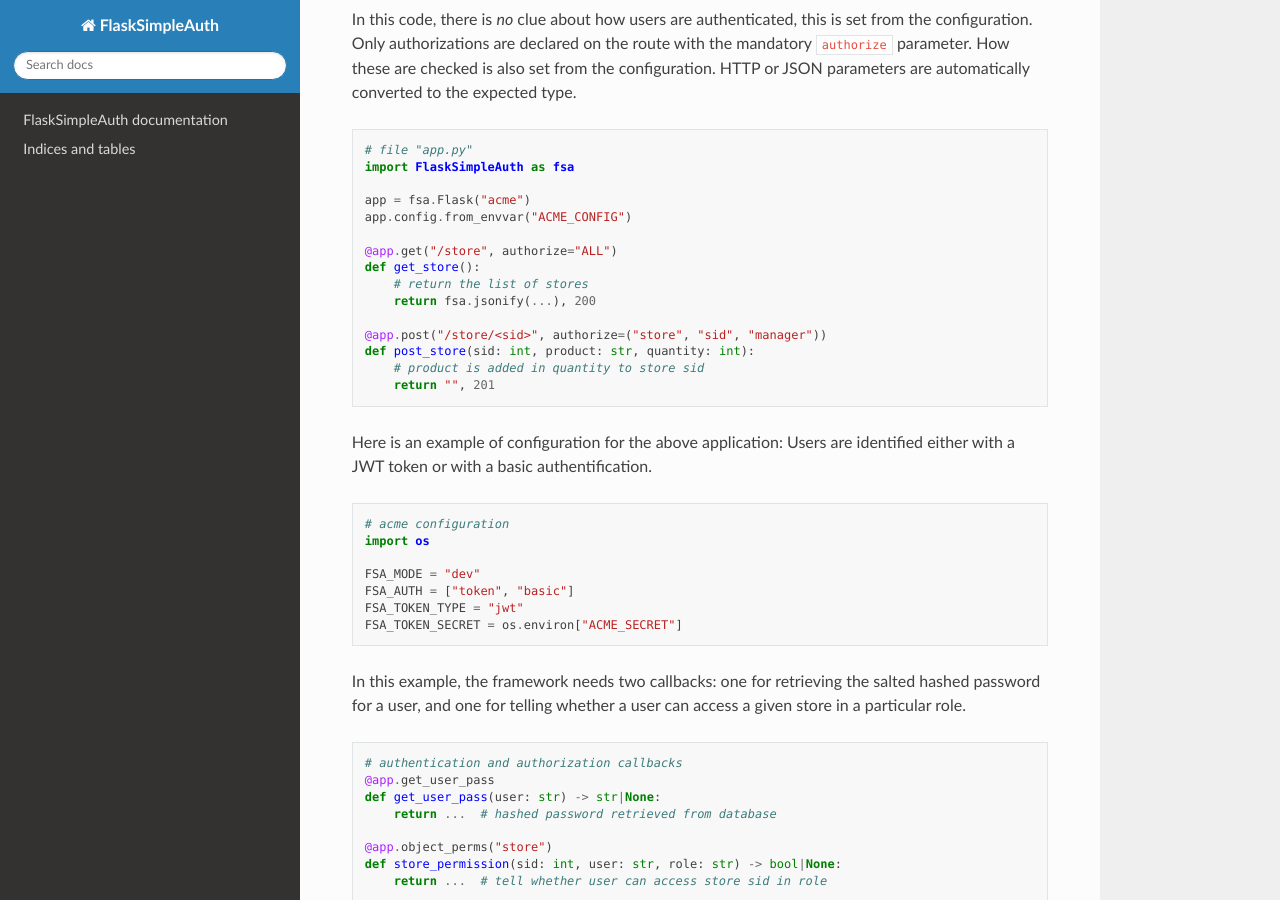
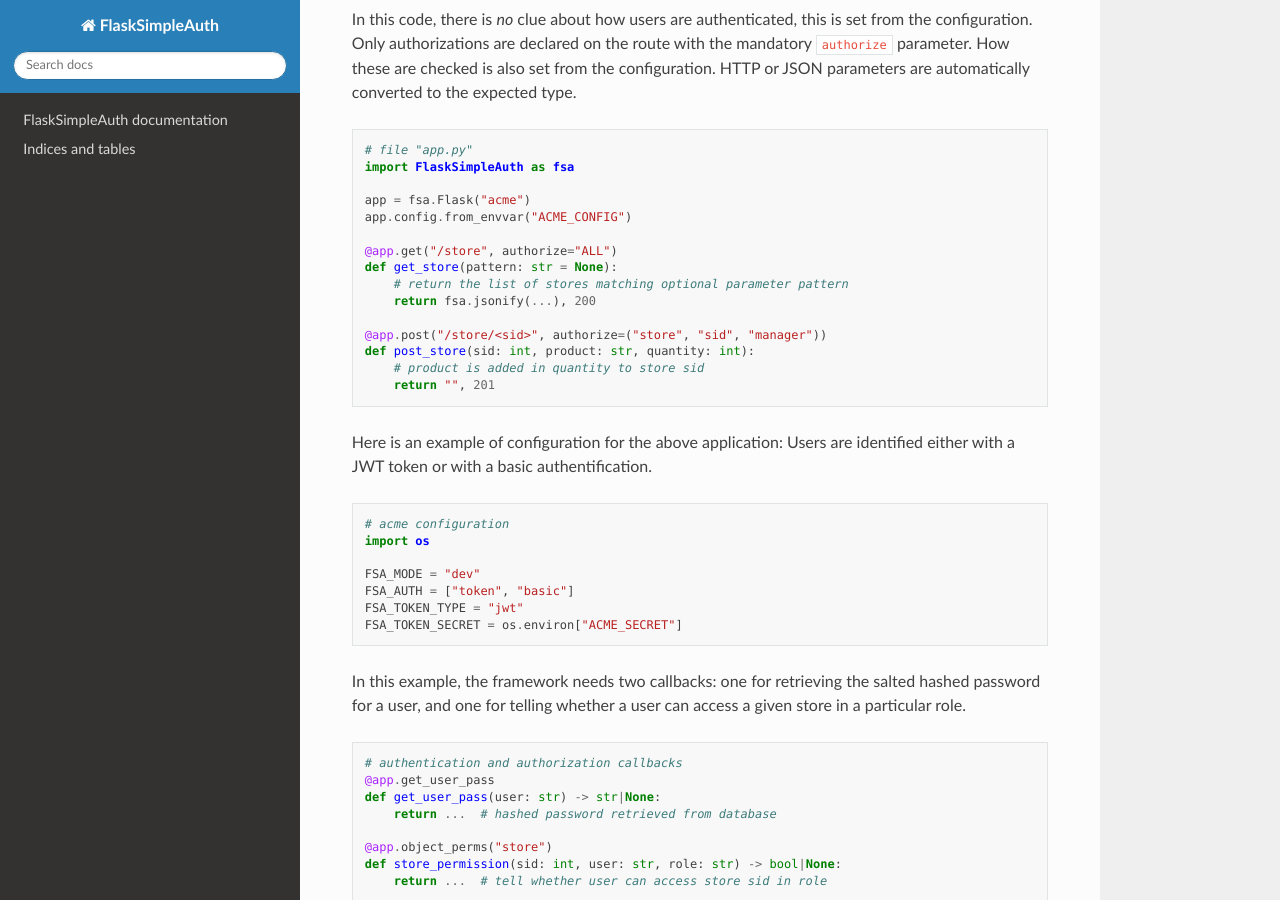
Before and after one commit to zx80/flask-simple-auth, a Sphinx documentation site: the page built from docs/index.rst, in a window 1280 px wide and 900 px high, scrolled down 456 px. Built offline with Sphinx 7.4.7 and the Read the Docs theme 2.0.0, drawn with Linux system fonts in a browser that asks for light colours; pages that are not in the unit, such as notebooks, are missing from menus.

Commit message:
add optional parameter

```diff
--- a/docs/index.rst
+++ b/docs/index.rst
@@ -55,8 +55,8 @@ HTTP or JSON parameters are automatically converted to the expected type.
     app.config.from_envvar("ACME_CONFIG")
 
     @app.get("/store", authorize="ALL")
-    def get_store():
-        # return the list of stores
+    def get_store(pattern: str = None):
+        # return the list of stores matching optional parameter pattern
         return fsa.jsonify(...), 200
 
     @app.post("/store/<sid>", authorize=("store", "sid", "manager"))
```
